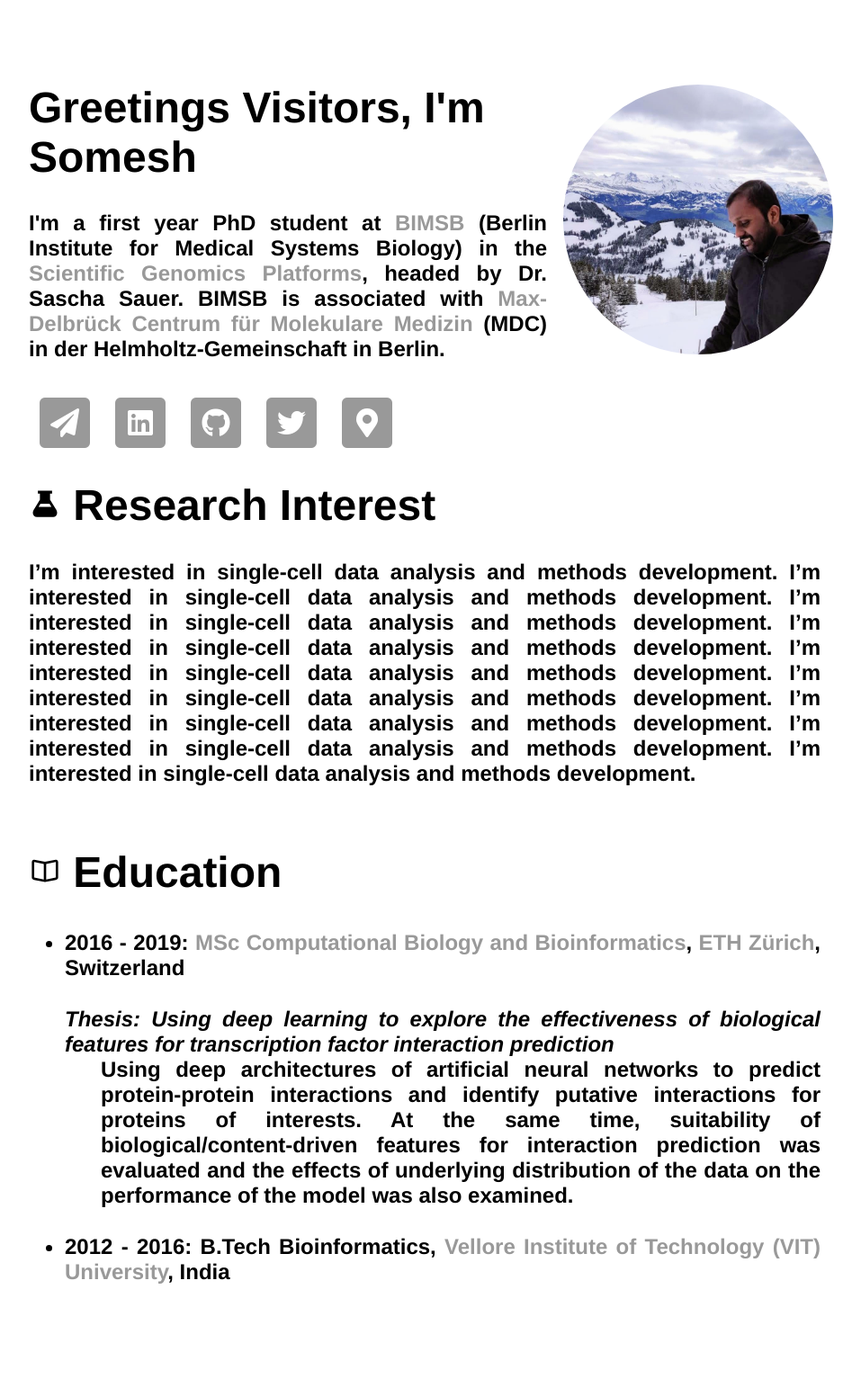
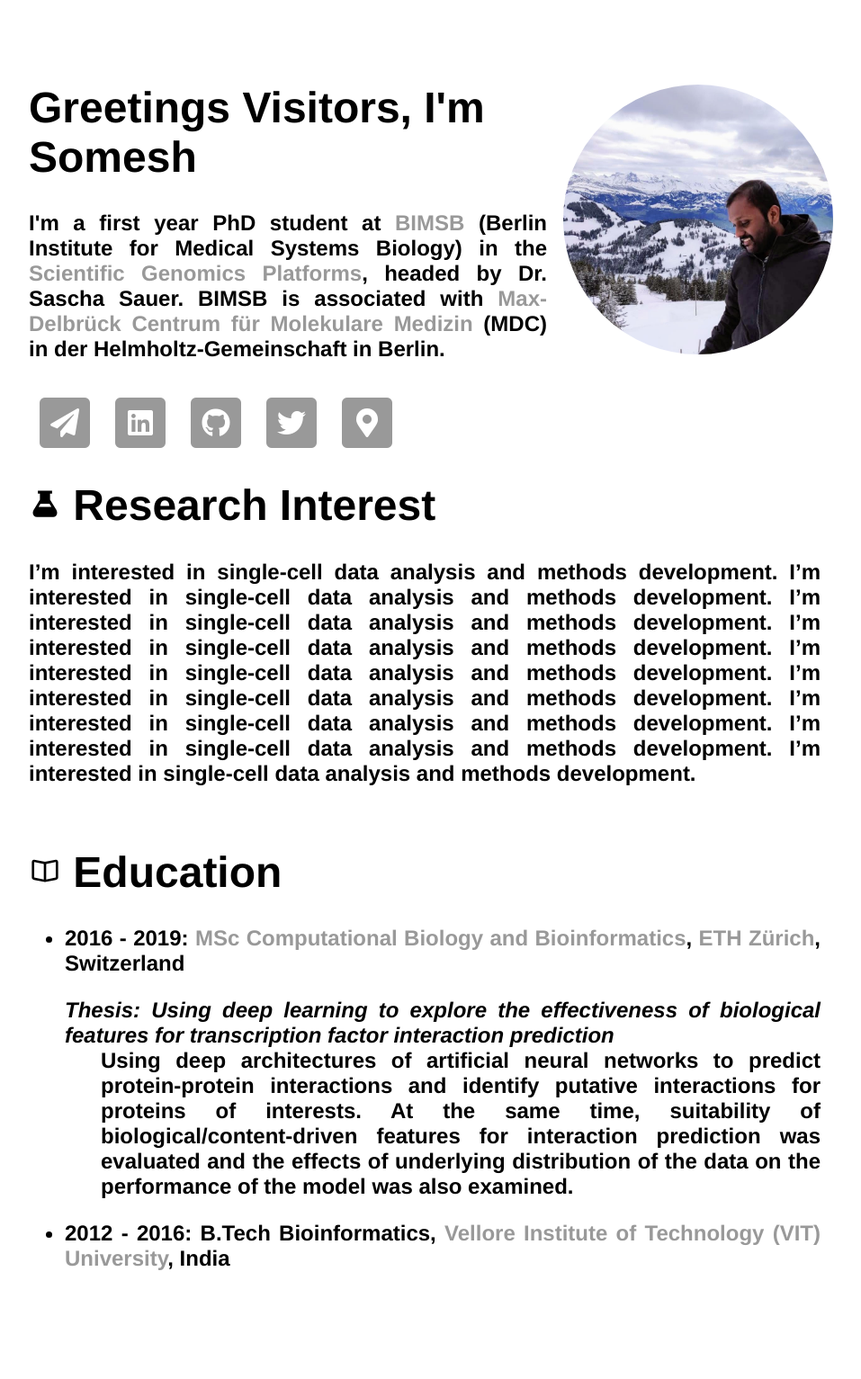
Before and after one commit to saisomesh2594/saisomesh2594.github.io, a Jekyll site: the page built from index.html, in a window 1280 px wide. Shown: the whole page at 90% size, without its empty margins (160-1117 px from the left). Built offline with Jekyll 4.4.1, drawn with Linux system fonts in a browser that asks for light colours.

Commit message:
Update main.css

```diff
--- a/css/main.css
+++ b/css/main.css
@@ -5,7 +5,7 @@
 
 nav ul, footer ul {
     font-family:'Helvetica', 'Arial', 'Sans-Serif';
-    padding: 0px;
+    padding: 10px 0px;
     list-style: none;
     font-weight: bold;
 }
@@ -13,11 +13,9 @@
 nav ul li, footer ul li {
     display: inline;
     margin-right: 20px;
+    padding: 10px 0px;
 }
 
-ul li {
-    padding: 5px 0px;
-}
 
 a {
     text-decoration: none;
```
